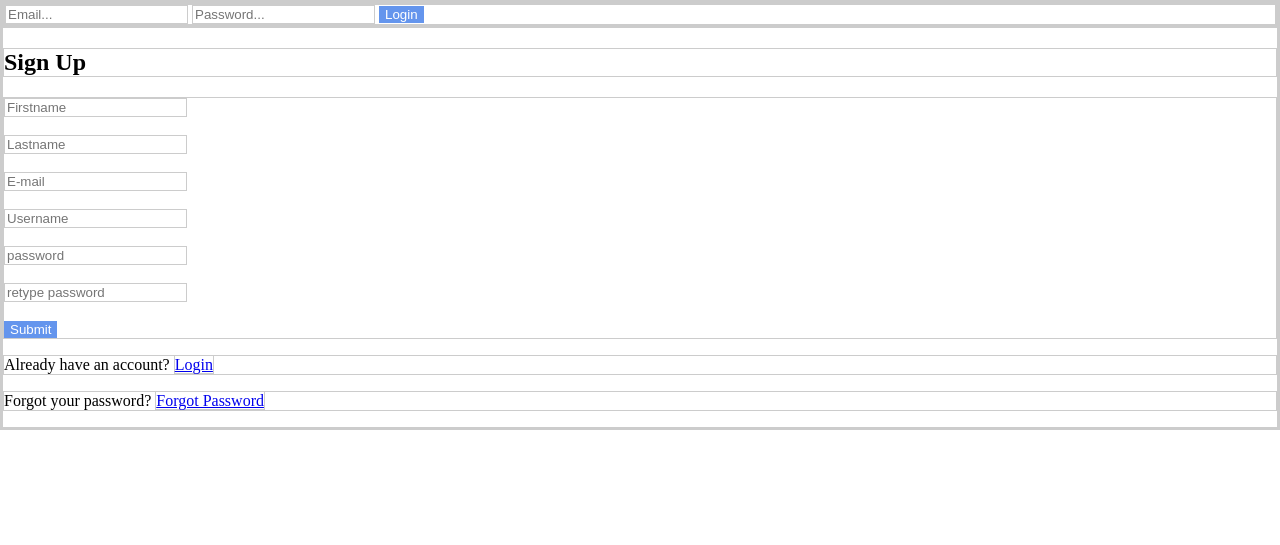
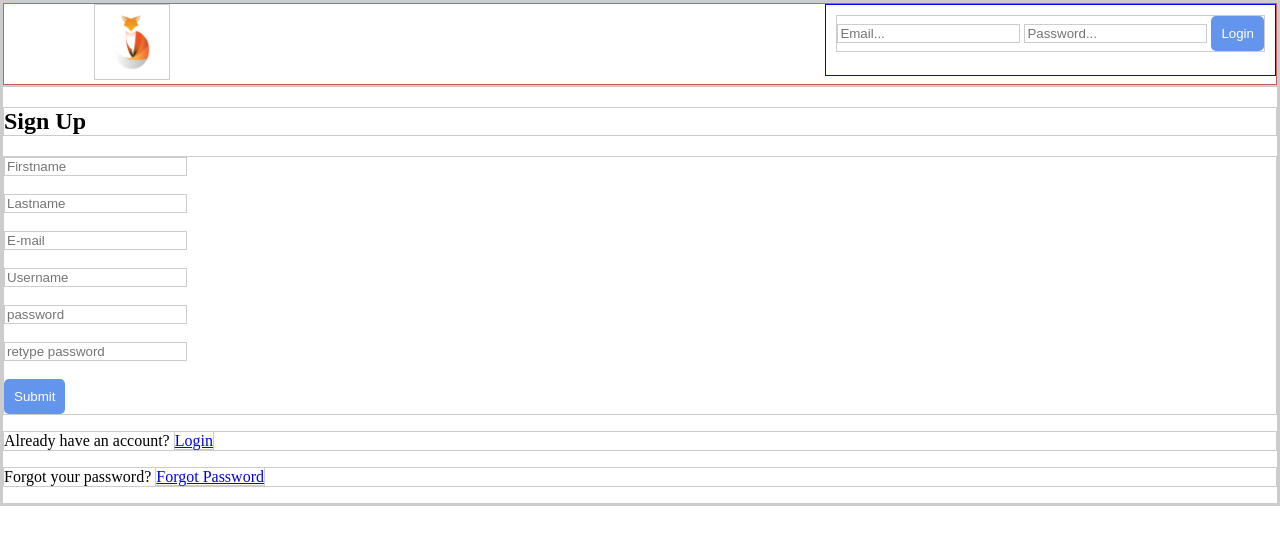
Before and after one commit to mjdube/camagru, a PHP site: page /camagru/signup.php in a window 1280 px wide. Shown: the top 545 px of the page. Run offline with PHP 8.4, Linux system fonts and the light colour scheme.

Commit message:
13 Nov 2019

```diff
--- a/config/database.php
+++ b/config/database.php
@@ -3,7 +3,7 @@
 $DB_DSN = "mysql:host=localhost;";
 $DB_dsn = "mysql:host=localhost;dbname=db_mdube";
 $DB_USER = "root";
-$DB_PASSWORD = "Flashtruth123";
+$DB_PASSWORD = "";
 $DB_NAME = "db_mdube";
 
 try
--- a/forms/signup.form.php
+++ b/forms/signup.form.php
@@ -100,7 +100,7 @@
                 //     echo "messed up";
                 // }
 
-                var_dump($result);
+                // var_dump($result);
                 header("Location: ../thankyou.php?success");
                 exit();
             }
--- a/includes/TakeIt.css
+++ b/includes/TakeIt.css
@@ -50,7 +89,18 @@ body {
     width: 350px;
 }
 
+nav {
+    border: indianred solid 1px;
+    margin: auto;
+}
+
 /* .booth-capture-button */
+.login-nav {
+    border: blue solid 1px;
+    padding: 10px;
+    height: 50px;
+    float: right;
+}
 
 .camera {
     display: flex;
@@ -58,12 +108,19 @@ body {
     align-items: center;
 }
 
-
+#logo {
+    height: 70px;
+    width: 70px;
+    padding: 2px;
+    margin-left: 90px;
+}
 
 input[type=submit] {
     color: #fff;
     border: none;
     background-color: cornflowerblue;
+    padding: 10px;
+    border-radius: 5px;
 }
 
 
--- a/structure/header.struc.php
+++ b/structure/header.struc.php
@@ -18,29 +18,36 @@
 <body>
     <header>
        <nav>
+           <img id="logo"src="includes/logo.png" alt="logo">
                <?php
-                    if (isset($_SESSION['userid']) && $_SESSION['is_verified'] == 1)
+                    if (isset($_SESSION['userid']))
                     {
+                        // if ($_SESSION['is_verified'] == 1)
+                        // {
                             echo'
                             <ul>
                                 <li><a href="home.php">Home</a></li>
                                 <li><a href="profile.php">Profile</a></li>
                             </ul>
-                        <div >
+                            <div class="login-nav">
                                 <form action="includes/logout.inc.php" method="post">
                                 <input type="submit" name="logout" value="Logout" >
-                         </form>';
+                            </form>
+                            </div>
+                            ';
+                        // }
                     }
                     else
                     {
                         echo '
 
-
-                        <form action="forms/login.form.php" method="post">
+                        <div class="login-nav">
+                            <form class="login-form-nav" action="forms/login.form.php" method="post">
                                 <input type="text" name="useremail" placeholder="Email...">
                                 <input type="password" name="password" placeholder="Password...">
                                 <input type="submit" name="login" value="Login" >
-                        </form>';
+                            </form>
+                        </div>';
                     }
                ?>
            </div>
```
Also changed, not shown: other parts of includes/TakeIt.css (+39 -0 lines), index.php (+34 -30 lines), includes/man-standing-in-front-of-body-of-water-2767557.jpg (added), includes/photo-of-skate-park-during-daytime-3006223.jpg (added), 2 other files. Lines whose indentation alone changed are shown as unchanged.
